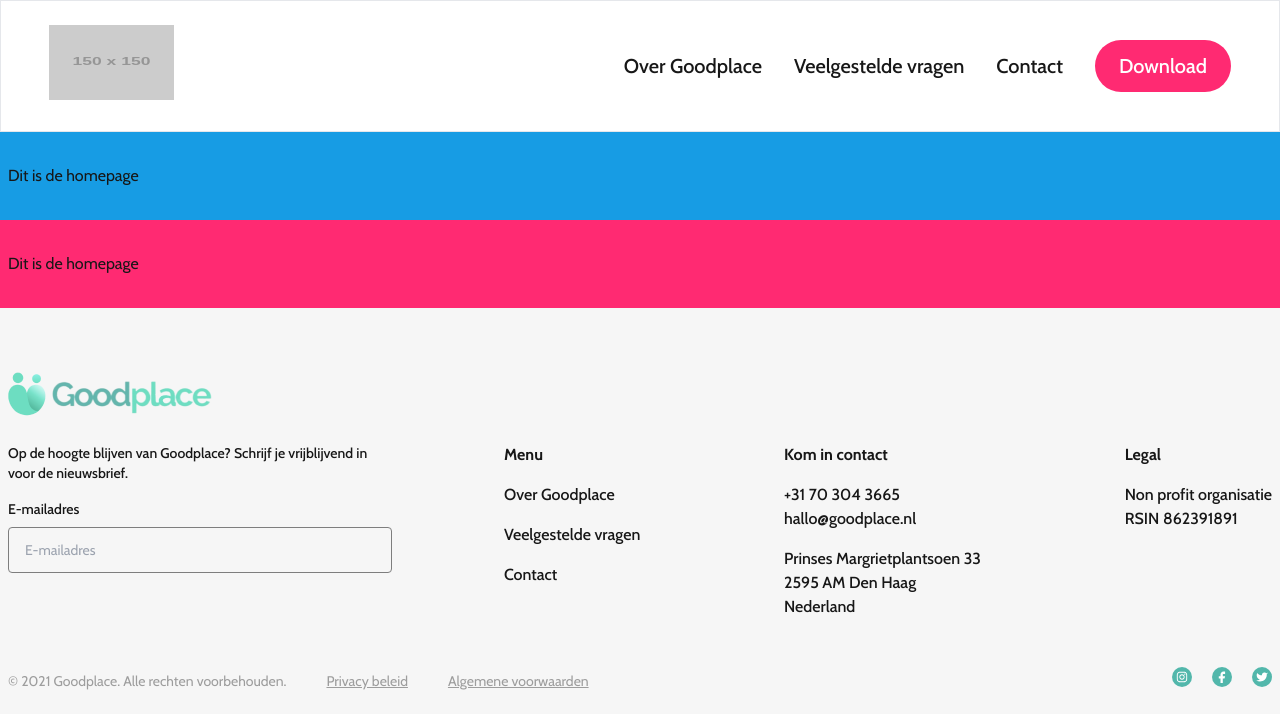
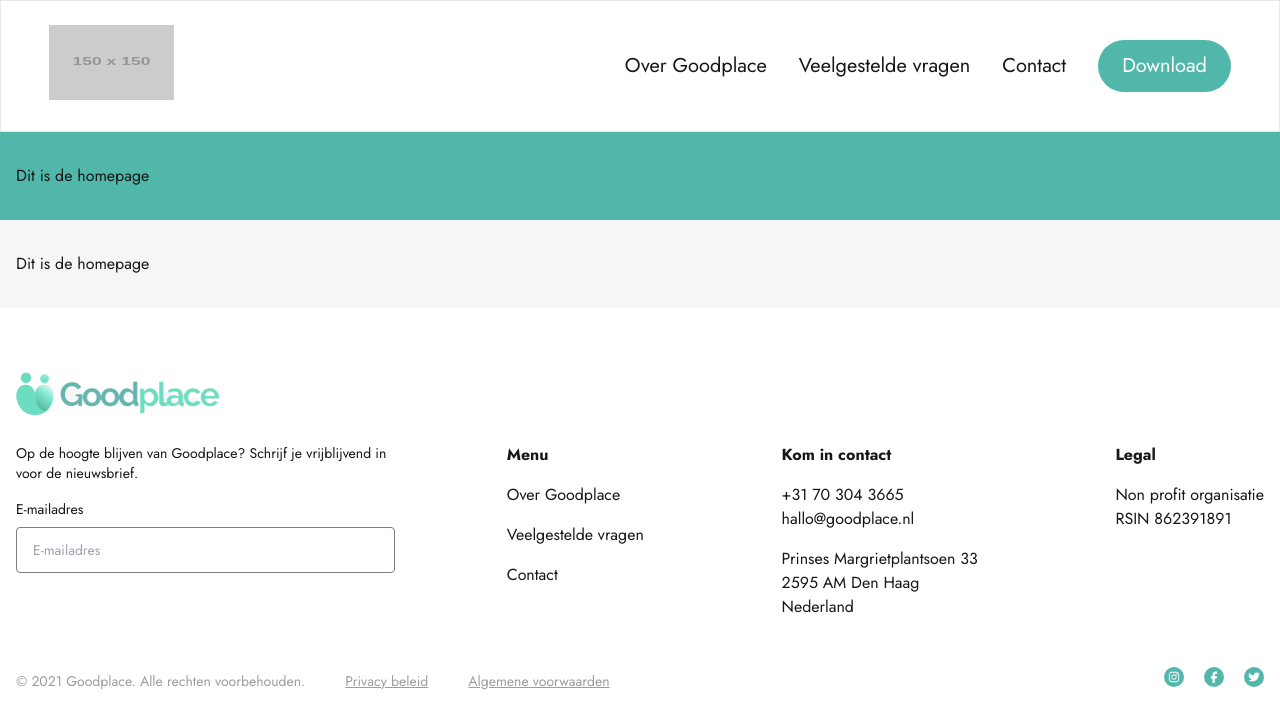
Before and after one commit to ANGIstudio/goodplace-landingspagina, a Next.js app: page / in a window 1280 px wide. Shown: the top 728 px of the page. Built offline with nearby package versions, Linux system fonts and the light colour scheme.

Commit message:
adjust to PR

```diff
--- a/src/components/Footer/Footer.scss
+++ b/src/components/Footer/Footer.scss
@@ -1,9 +1,5 @@
-.l-footer {
-  @apply bg-lightbeige pt-16 pb-5;
-}
-
 .c-footer {
-  @apply flex flex-col;
+  @apply flex flex-col pt-8;
 
   &__logo {
     @apply pb-5;
@@ -14,7 +10,7 @@
   }
 
   &__newsletter {
-    @apply w-full md:w-1/3 text-xs md:text-sm ;
+    @apply w-full md:w-1/3 text-sm;
   }
 
   &__e-mail {
@@ -22,15 +18,11 @@
   }
 
   &__menu-lists {
-    @apply flex flex-wrap md:flex-nowrap md:flex-row w-full mt-6 md:mt-0 md:space-x-6 md:w-2/3 justify-between md:text-base text-sm;
+    @apply flex flex-wrap md:flex-nowrap md:flex-row w-full mt-6 md:mt-0 md:space-x-6 md:w-2/3 justify-between;
   }
 
   &__list {
-    @apply space-y-4 font-medium;
-  }
-
-  &__label {
-    @apply font-bold;
+    @apply space-y-4;
   }
 
   &__legal-socials {
@@ -38,13 +30,7 @@
   }
 
   &__legal {
-    @apply flex space-x-10 text-xs md:text-sm text-lightgrey;
-
-    @media only screen and (max-width: 768px) {
-        & {
-          @apply pb-8;
-        }
-      }
+    @apply flex space-x-10 pb-8 md:pb-0 text-sm text-lightgrey;
 
     &-links {
       @apply underline;
--- a/src/components/Footer/Footer.tsx
+++ b/src/components/Footer/Footer.tsx
@@ -7,7 +7,6 @@
 import instagram from '../../assets/instagram.svg';
 import logo from '../../assets/logo.png';
 import twitter from '../../assets/twitter.svg';
-import { Wrapper } from '../Wrapper/Wrapper';
 
 export const Footer: React.FC = () => {
   const socialItems = [
@@ -17,9 +16,7 @@
   ];
 
   return (
-    <div className="l-footer">
-      <Wrapper>
-        <div className="c-footer">
+    <footer className="c-footer">
       <div className="c-footer__logo">
         <Image objectFit="contain" alt="logo" src={logo} />
       </div>
@@ -45,12 +42,14 @@
 
         <div className="c-footer__menu-lists">
           <ul className="c-footer__list">
-                <li className="c-footer__label">Menu</li>
             <li>
-                  <Link href="#">Over Goodplace</Link>
+              <strong>Menu</strong>
             </li>
             <li>
-                  <Link href="#">Veelgestelde vragen</Link>
+              <Link href="#">Over&nbsp;Goodplace</Link>
+            </li>
+            <li>
+              <Link href="#">Veelgestelde&nbsp;vragen</Link>
             </li>
             <li>
               <Link href="#">Contact</Link>
@@ -58,7 +57,9 @@
           </ul>
 
           <ul className="c-footer__list">
-                <li className="c-footer__label">Kom in contact</li>
+            <li>
+              <strong>Kom in contact</strong>
+            </li>
             <li>
               +31 70 304 3665 <br /> hallo@goodplace.nl
             </li>
@@ -69,7 +70,9 @@
           </ul>
 
           <ul className="c-footer__list">
-                <li className="c-footer__label">Legal</li>
+            <li>
+              <strong>Legal</strong>
+            </li>
             <li>
               Non profit organisatie <br />
               RSIN 862391891
@@ -92,20 +95,13 @@
             return (
               <Link key={item.id} href={item.href} passHref>
                 <a>
-                      <Image
-                        width="20"
-                        height="20px"
-                        alt="logo"
-                        src={item.src}
-                      />
+                  <Image width="20" height="20px" alt="logo" src={item.src} />
                 </a>
               </Link>
             );
           })}
         </div>
       </div>
-        </div>
-      </Wrapper>
-    </div>
+    </footer>
   );
 };
--- a/src/components/Navigation/Navigation.scss
+++ b/src/components/Navigation/Navigation.scss
@@ -10,6 +10,6 @@
   }
 
   &__list-item {
-    @apply pl-8 font-medium text-xl;
+    @apply pl-8 text-xl;
   }
 }
--- a/src/components/Navigation/Navigation.tsx
+++ b/src/components/Navigation/Navigation.tsx
@@ -41,7 +41,7 @@
               tag="link"
               href="#"
               label="Download"
-              variant="secondary"
+              variant="primary"
               size="M"
             />
           </li>
--- a/src/components/Section/Section.tsx
+++ b/src/components/Section/Section.tsx
@@ -3,7 +3,7 @@
 import cn from 'classnames';
 
 interface SectionProps {
-  bgColor: 'primary' | 'secondary' | 'lightbeige';
+  bgColor?: 'primary' | 'secondary';
 }
 
 export const Section: React.FC<SectionProps> = ({ bgColor, children }) => {
--- a/src/components/Wrapper/Wrapper.scss
+++ b/src/components/Wrapper/Wrapper.scss
@@ -1,3 +1,3 @@
 .l-wrapper {
-  @apply container mx-auto px-2;
+  @apply max-w-screen-xl mx-auto px-2 md:px-4;
 }
--- a/src/templates/Base.tsx
+++ b/src/templates/Base.tsx
@@ -2,15 +2,21 @@
 
 import { Footer } from '../components/Footer/Footer';
 import { Navigation } from '../components/Navigation/Navigation';
+import { Section } from '../components/Section/Section';
+import { Wrapper } from '../components/Wrapper/Wrapper';
 import { AppConfig } from '../utils/AppConfig';
 import { Meta } from '../utils/Meta';
 
 const Base: React.FC = ({ children }) => (
-  <div className="antialiased text-black font-cabin">
+  <div className="antialiased text-black font-jost">
     <Meta appConfig={AppConfig} />
     <Navigation logo="https://via.placeholder.com/150" />
     {children}
-    <Footer />
+    <Section>
+      <Wrapper>
+        <Footer />
+      </Wrapper>
+    </Section>
   </div>
 );
 
--- a/styles/settings/typography.scss
+++ b/styles/settings/typography.scss
@@ -1,5 +1,5 @@
 // Fonts
-@import url('https://fonts.googleapis.com/css2?family=Cabin:ital,wght@0,400;0,500;0,600;0,700;1,400;1,500;1,600;1,700&display=swap');
+@import url('https://fonts.googleapis.com/css2?family=Jost:ital,wght@0,400;0,500;0,600;0,700;1,400;1,500;1,600;1,700&display=swap');
 
 h1 {
  @apply text-4xl leading-9;
--- a/tailwind.config.js
+++ b/tailwind.config.js
@@ -4,16 +4,15 @@
   darkMode: false,
   theme: {
     fontFamily: {
-      cabin: ['Cabin', 'sans-serif'],
+      jost: ['Jost', 'sans-serif'],
     },
     extend: {
       colors: {
-        primary: '#179ce4',
-        secondary: '#ff2a72',
+        primary: '#52B7AB',
+        secondary: '#F6F6F6',
         black: '#171717',
         grey: '#7E7E7E',
         lightgrey: '#9D9D9D',
-        lightbeige: '#F6F6F6',
       },
     },
   },
```
Lines whose indentation alone changed are shown as unchanged.
